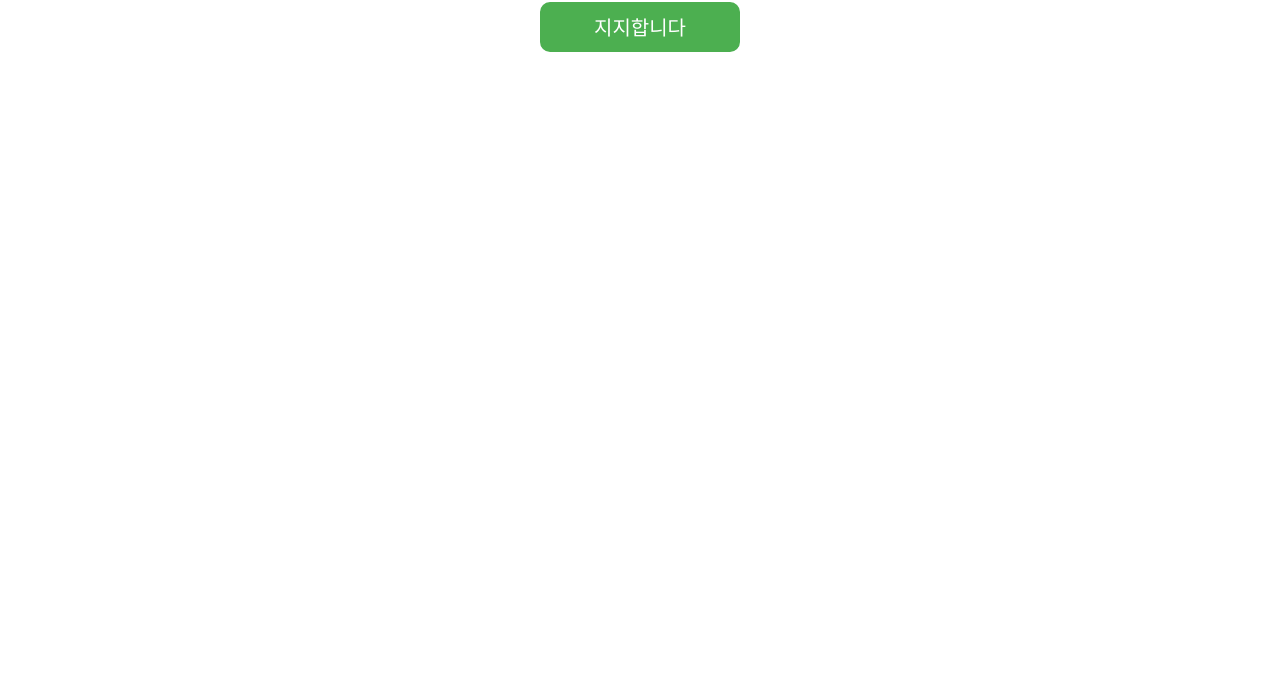
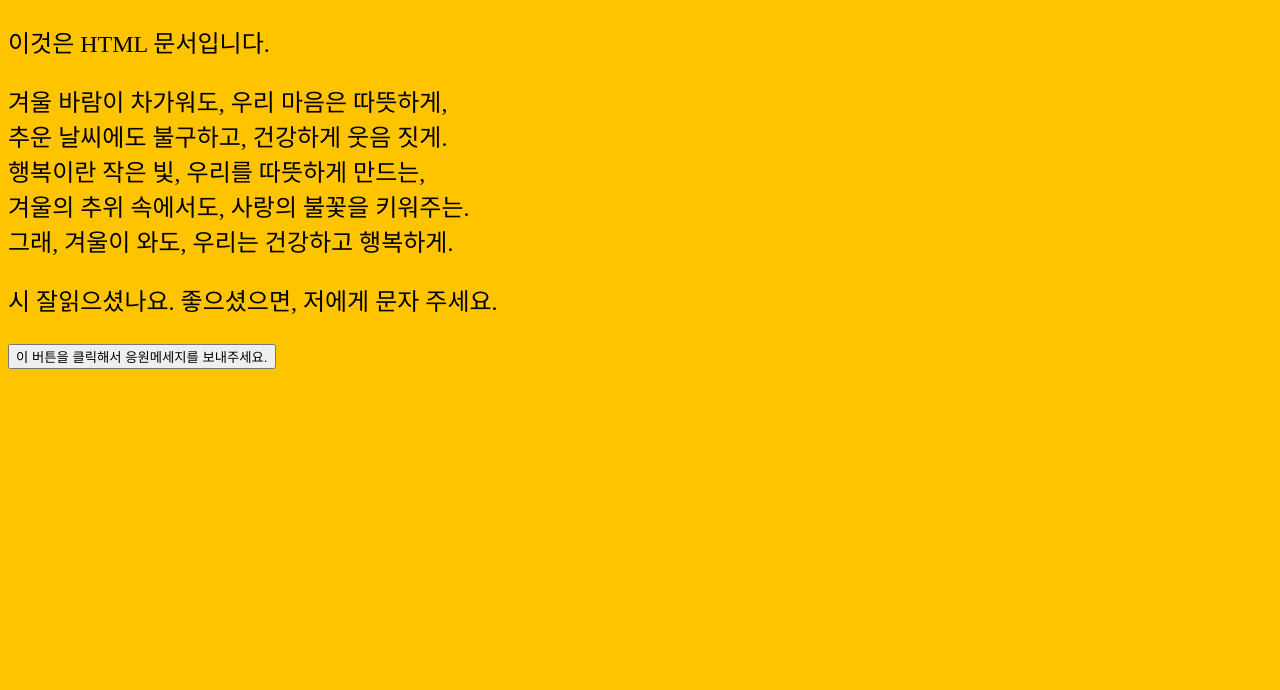
Before and after one commit to icrsugar/jang, a plain HTML site: page index.html in a window 1280 px wide. Shown: the part 110-800 px from the top of the page. Drawn offline with Linux system fonts and the light colour scheme.

Commit message:
Add files via upload

```diff
--- a/index.html
+++ b/index.html
@@ -1,47 +1,28 @@
 <!DOCTYPE html>
 <html>
 <head>
+    <title>제목</title>
     <style>
         body {
-            font-family: "Arial", sans-serif;
-            font-size: 20px;
-        }
-        img {
-            width: 100px;
-            height: auto;
-        }
-        button {
-            display: block;
-            width: 200px;
-            height: 50px;
-            margin: 20px auto;
-            background-color: #4CAF50;
-            color: white;
-            text-align: center;
-            border-radius: 10px;
-            border: 2px solid #4CAF50;
-            font-size: 20px;
-        }
-        button:hover {
-            background-color: #45a049;
+            background-color: rgb(255, 196, 0);
+            font-family: 'Goun Batang', serif;
+            font-size: 24px;
         }
     </style>
 </head>
 <body>
-
-<h1>안녕하세요. 홍길동을 지지하시면 아래 버튼을 눌러서 성함을 보내주세요.</h1>
-
-<button id="send-sms">지지합니다</button>
-
-<script>
-document.getElementById('send-sms').addEventListener('click', function(event) {
-    event.preventDefault();
-    var name = prompt("성함을 입력해주세요:");
-    if (name) {
-        window.open('sms:010-9063-3338?body=이름 = ' + encodeURIComponent(name));
-    }
-});
-</script>
-
+    <h1>안녕하세요!</h1>
+    <p>이것은 HTML 문서입니다.</p>
+    <p>
+        겨울 바람이 차가워도, 우리 마음은 따뜻하게,<br>
+        추운 날씨에도 불구하고, 건강하게 웃음 짓게.<br>
+        행복이란 작은 빛, 우리를 따뜻하게 만드는,<br>
+        겨울의 추위 속에서도, 사랑의 불꽃을 키워주는.<br>
+        그래, 겨울이 와도, 우리는 건강하고 행복하게.
+    </p>
+    <p>시 잘읽으셨나요. 좋으셨으면, 저에게 문자 주세요.</p>
+    <a href="sms:010-9063-8883?body=Thank%20you!">
+        <button> 이 버튼을 클릭해서 응원메세지를 보내주세요. </button>
+    </a>
 </body>
 </html>
```
